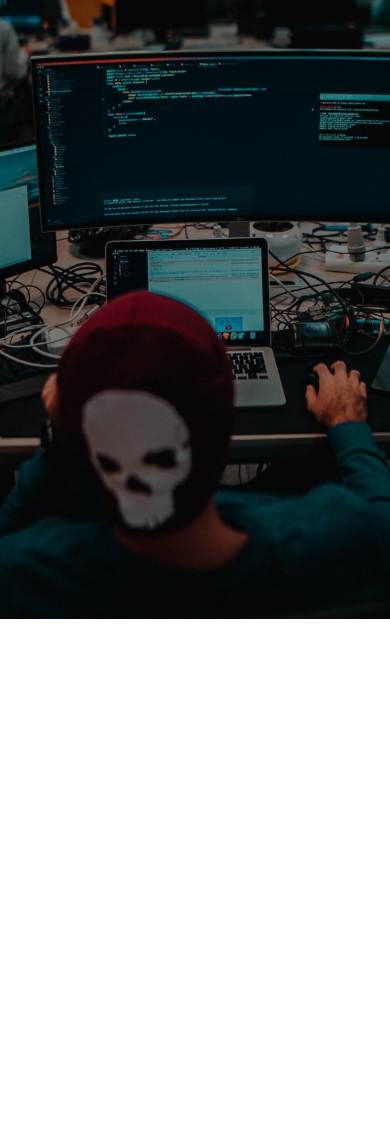
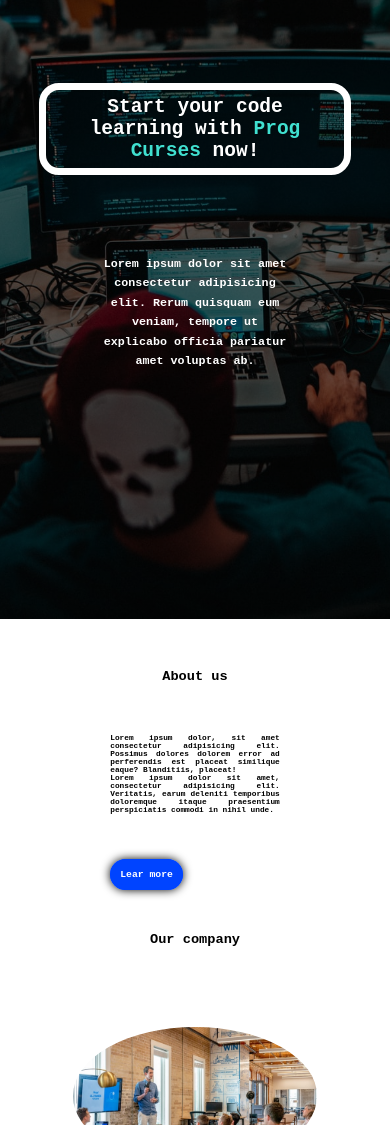
Before and after one commit to Anarasty/prog-courses-website, a plain HTML site: page index.html in a window 390 px wide. Shown: the part 225-1350 px from the top of the page. Before the commit the page ends 844 px from the top, so only its background shows below. Drawn offline with nearby package versions, Linux system fonts and the light colour scheme; a web font is replaced by a local one.

Commit message:
first about section done

```diff
--- a/index.html
+++ b/index.html
@@ -24,9 +24,36 @@
         </ul>
         <a href="#" class="menu-button">&#9776;</a>
     </nav>
+
     <header>
+        <div class="header-content">
+            <h1>Start your code learning with <span>Prog Curses</span> now!</h1>
+            <p>Lorem ipsum dolor sit amet consectetur adipisicing elit. Rerum quisquam eum veniam, tempore ut explicabo officia pariatur amet voluptas ab.</p>
+        </div>
+    </header>
 
-    </header>
+    <section class="about">
+        <div class="row">
+            <div class="about-left">
+                <h2>About us</h2>
+                <p>Lorem ipsum dolor, sit amet consectetur adipisicing elit. Possimus dolores dolorem error ad perferendis est placeat similique eaque? Blanditiis, placeat!
+                   <br> Lorem ipsum dolor sit amet, consectetur adipisicing elit. Veritatis, earum deleniti temporibus doloremque itaque praesentium perspiciatis commodi in nihil unde.
+                </p>
+                <a href="" class="lear-more">Lear more</a>
+            </div>
+            <div class="about-center">
+                <h2>Our company</h2>
+                <img src="assets/company.jpg" alt="company">
+            </div>
+            <div class="about-right">
+                <h2>Our mission</h2>
+                <p>Lorem ipsum dolor, sit amet consectetur adipisicing elit. Possimus dolores dolorem error ad perferendis est placeat similique eaque? Blanditiis, placeat!
+                    <br> Lorem ipsum dolor sit amet, consectetur adipisicing elit. Veritatis, earum deleniti temporibus doloremque itaque praesentium perspiciatis commodi in nihil unde.
+                </p>
+                <a href="" class="lear-more">Lear more</a>
+            </div>
+        </div>
+    </section>
 
     <script>
         const menuButton = document.querySelector('.menu-button')
--- a/style.css
+++ b/style.css
@@ -13,6 +13,7 @@
 :root {
     --white: rgb(255, 255, 255);
     --turquoise : turquoise;
+    --blue: rgb(0, 68, 255);
 }
 
 body, html {
@@ -97,22 +98,138 @@ ul {
 /* HEADER SECTION */
 
 header {
-    background-image:linear-gradient(rgb(0,0,0,0.4),rgb(0,0,0,0.4)), url(assets/background.jpg);
+    background-image:linear-gradient(rgb(0,0,0,0.6),rgb(0,0,0,0.6)), url(assets/background.jpg);
     background-size: cover;
     background-repeat: no-repeat;
     background-position: center;
     width: 100vw;
     height: 100vh;
-    font-family: 'Inconsolata', monospace;
+    font-family: 'Red Hat Mono', monospace;
     color: var(--white);
     display: flex;
     justify-content: center;
     align-items: center;
 }
 
+.header-content {
+    text-align: center;
+}
+
+.header-content h1 {
+    font-size: 5vmin;
+    border-style: solid;
+    border-width: 7px;
+    border-radius: 20px;
+    padding: 6px 10px;
+    margin: 80px auto;
+    width: 80%;
+}
+
+
+/* ABOUT STYLING */
+
+.about .row {
+    display: flex;
+    justify-content: space-between;
+    width: 80%;
+    height: 60vh;
+    margin: 0px auto;
+    font-family: 'Red Hat Mono', monospace;
+}
+
+.about-left {
+    width: 30%;
+}
+
+.about h2{
+    text-align: center;
+    font-size: 3.5vmin;
+    margin: 50px 0px;
+}
+
+.about p{
+    font-size: 2vmin;
+    font-weight: 900;
+    text-align: justify;
+    margin: 50px 40px;
+}
+
+.about-center {
+    text-align: center;
+    width: 30%;
+    font-size: 2.5vmin;
+    /* margin: 50px 0px; */
+}
+.about-right {
+    width: 30%;;
+}
+
+.about-center img {
+    margin: 30px 0px;
+    width: 98%;
+    border-radius: 50%;
+    transition: all 0.3s ease ;
+}
+
+.about-center img:hover{
+    transform: scale(1.1);
+}
+
+.about a {
+    margin: 0px 40px;
+    padding: 5px;
+    border: 5px solid var(--blue);
+    border-radius: 20px;
+    box-shadow: 0px 0px 10px  black;
+    color: var(--white);
+    font-size: 2.5vmin;
+    font-weight: 900;
+    transition: all 0.5s ease;
+    background-color: var(--blue);
+}
+
+.about a:hover {
+    color: black;
+    border: 5px solid black;
+    border-radius: 20px;
+    box-shadow: 0px 5px 20px black;
+    background-color: var(--turquoise);
+}
+
+
+
+
+
+@keyframes progAnim{
+    50% {
+        color: var(--turquoise);
+    }
+    100% {
+        color: var(--white);
+    }
+}
+
+.header-content span {
+    animation-name: progAnim;
+    animation-duration: 2s;
+    animation-iteration-count: infinite;
+}
+
+.header-content p {
+    margin: 20px 100px;
+    font-size: 3vmin;
+    font-weight: 900;
+    line-height: 5vmin;
+}
+
+
+
 @media screen and (max-width: 992px) {
     .navbar{
         padding: 0;
+        position: relative;
+        top: 0;
+        left: 0;
     }
 
     .menu-button {
@@ -132,8 +249,8 @@ header {
         justify-content: center;
         background-color: rgb(104, 104, 104);
         margin-top: -1200px;
-        border-bottom-left-radius: 500px;
-        border-bottom-right-radius: 500px;
+        /* border-bottom-left-radius: 500px;
+        border-bottom-right-radius: 500px; */
         transition-duration: 0.2s;
         transition-timing-function: ease-in-out;
     }
@@ -145,4 +262,20 @@ header {
     .mobile-menu {
         margin-top: 0px;
     }
+
+    .row {
+        flex-direction: column;
+        align-items: center;
+    }
+
+    .about-left {
+        width: 80%;
+    }
+
+    .about-center {
+        width: 80%;
+    }
+    .about-right {
+        width: 80%;
+    }
 }
```
Also changed, not shown: assets/company.jpg (added).
